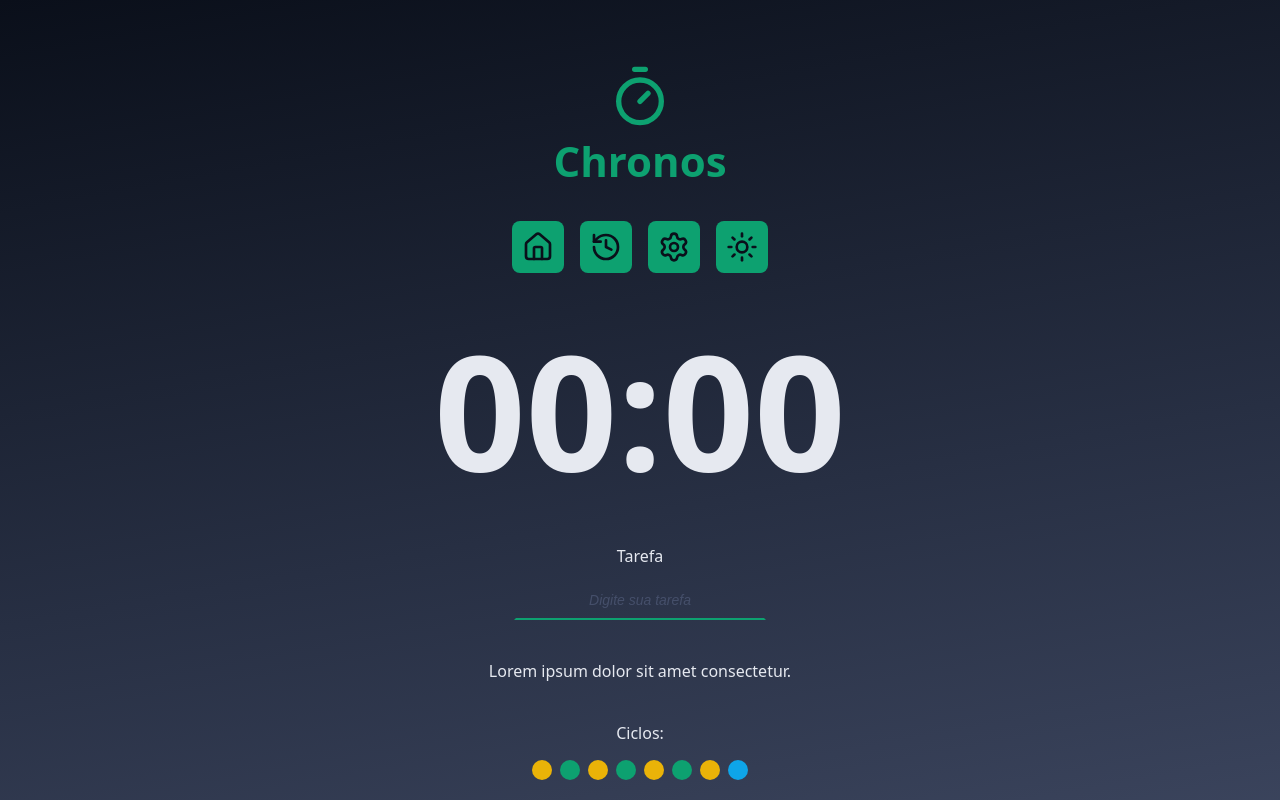
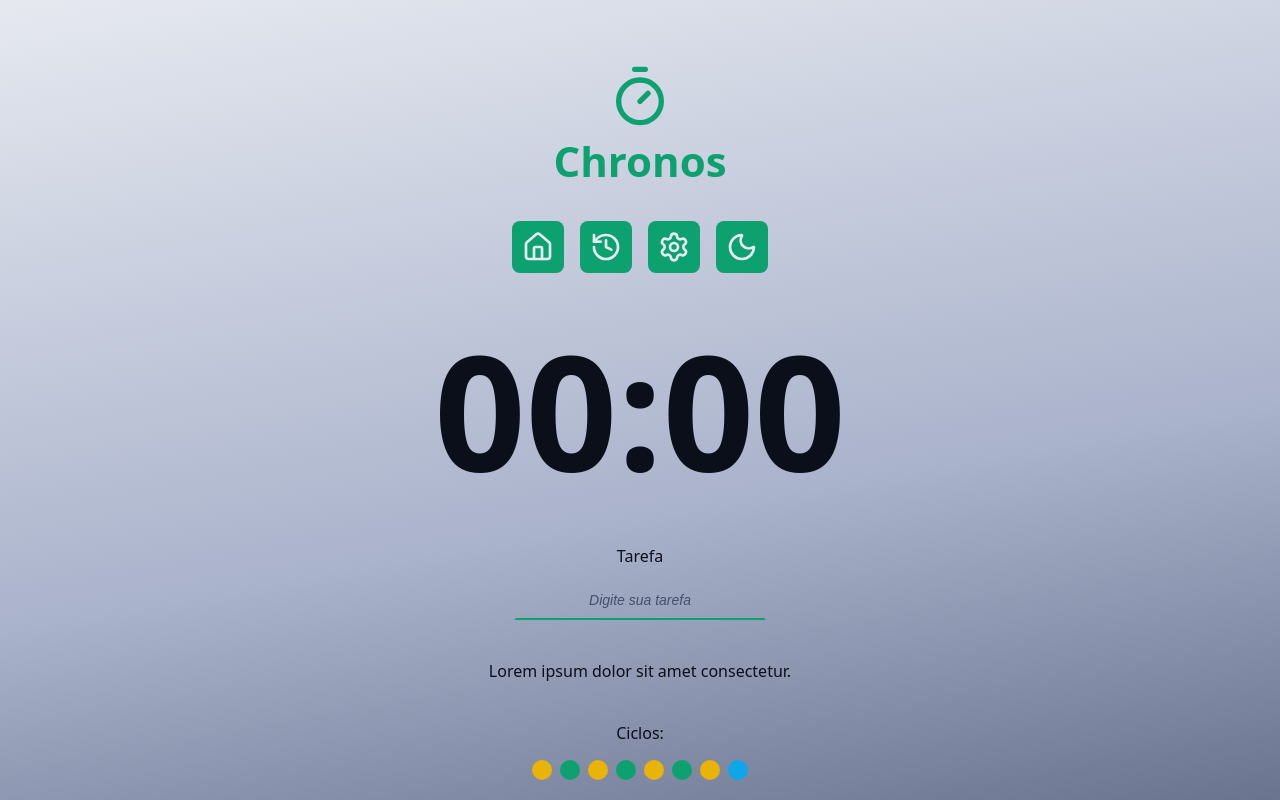
Before and after one commit to PilarNL/chronos-pomodoro, a React (Vite) app: page / in a window 1280 px wide. Both pictures are taken after a click on the link 742 px from the left and 247 px from the top of the page. Shown: the top 800 px of the page. Built offline with nearby package versions, Linux system fonts and the light colour scheme.

Commit message:
feat(theme): adiciona troca de tema pelo menu

```diff
--- a/index.html
+++ b/index.html
@@ -1,5 +1,5 @@
 <!doctype html>
-<html lang="en">
+<html lang="pt-BR" data-theme="dark">
   <head>
     <meta charset="UTF-8" />
     <link rel="icon" type="image/svg+xml" href="/favicon.svg" />
--- a/src/components/Menu/index.tsx
+++ b/src/components/Menu/index.tsx
@@ -1,20 +1,75 @@
-import { HistoryIcon, HouseIcon, SettingsIcon, SunIcon } from 'lucide-react';
+import {
+  HistoryIcon,
+  HouseIcon,
+  MoonIcon,
+  SettingsIcon,
+  SunIcon,
+} from 'lucide-react';
 import styles from './Styles.module.css';
+import React, { useState, useEffect } from 'react';
+
+type themes = 'dark' | 'light';
 
 export function Menu() {
+  const [theme, setTheme] = useState<themes>(() => {
+    const storageTheme = (localStorage.getItem('theme') as themes) || 'dark';
+    return storageTheme;
+  });
+
+  const nextThemeIcon = {
+    dark: <SunIcon />,
+    light: <MoonIcon />,
+  };
+
+  function handleThemeChange(
+    e: React.MouseEvent<HTMLAnchorElement, MouseEvent>,
+  ) {
+    e.preventDefault();
+    setTheme(prevTheme => {
+      const nextTheme = prevTheme === 'dark' ? 'light' : 'dark';
+      return nextTheme;
+    });
+  }
+
+  useEffect(() => {
+    document.documentElement.setAttribute('data-theme', theme);
+    localStorage.setItem('theme', theme);
+  }, [theme]);
+
   return (
     <nav className={styles.menu}>
-      <a href='#' className={styles.menuLink}>
+      <a
+        href='#'
+        className={styles.menuLink}
+        aria-label='Ir para a Home'
+        title='Ir para a Home'
+      >
         <HouseIcon />
       </a>
-      <a href='#' className={styles.menuLink}>
+      <a
+        href='#'
+        className={styles.menuLink}
+        aria-label='Ver hitórico'
+        title='Ver hitórico'
+      >
         <HistoryIcon />
       </a>
-      <a href='#' className={styles.menuLink}>
+      <a
+        href='#'
+        className={styles.menuLink}
+        aria-label='Ir para as Configurações'
+        title='Ir para as Configurações'
+      >
         <SettingsIcon />
       </a>
-      <a href='#' className={styles.menuLink}>
-        <SunIcon />
+      <a
+        href='#'
+        className={styles.menuLink}
+        aria-label='Mudar o tema'
+        title='Mudar o tema'
+        onClick={handleThemeChange}
+      >
+        {nextThemeIcon[theme]}
       </a>
     </nav>
   );
--- a/src/styles/global.css
+++ b/src/styles/global.css
@@ -25,9 +25,9 @@
   background: var(--gray-900);
   background: linear-gradient(
     170deg,
-    rgba(10, 15, 26, 1) 0%,
-    rgba(39, 47, 67, 1) 50%,
-    rgba(69, 79, 106, 1) 100%
+    var(--gray-900) 0%,
+    var(--gray-700) 50%,
+    var(--gray-500) 100%
   );
   color: var(--text-default);
 }
--- a/src/styles/theme.css
+++ b/src/styles/theme.css
@@ -35,3 +35,22 @@
   --disabled: #555f7d;
   --text-disabled: #aab3cc;
 }
+
+:root[data-theme='light'] {
+  --gray-100: #0a0f1a;
+  --gray-200: #181f2e;
+  --gray-300: #272f43;
+  --gray-400: #363d56;
+  --gray-500: #454f6a;
+  --gray-600: #555f7d;
+  --gray-700: #aab3cc;
+  --gray-800: #cdd3e1;
+  --gray-900: #e6e9f0;
+
+  --text-default: #0a0f1a;
+  --text-muted: #272f43;
+  --text-over-primary: #e6e9f0;
+
+  --link-color: #0b8a60;
+  --link-hover: #065f46;
+}
```
